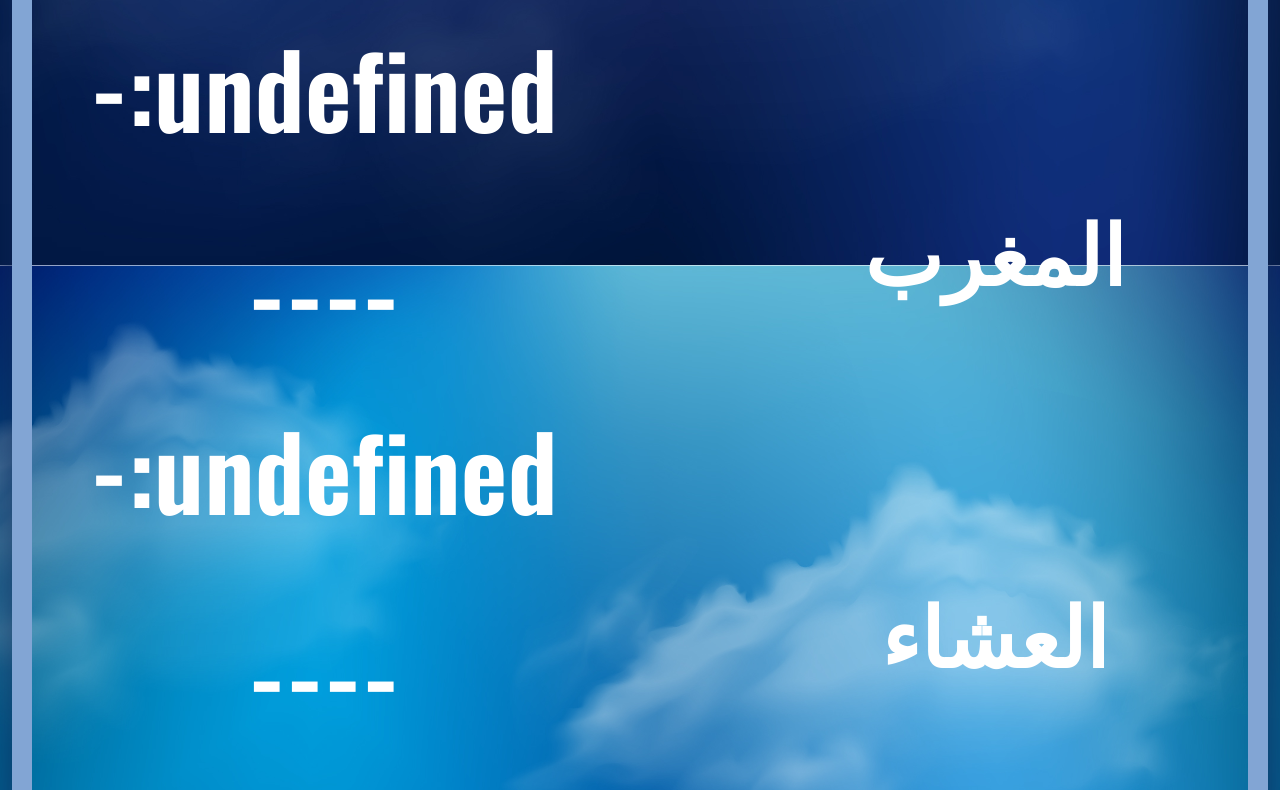
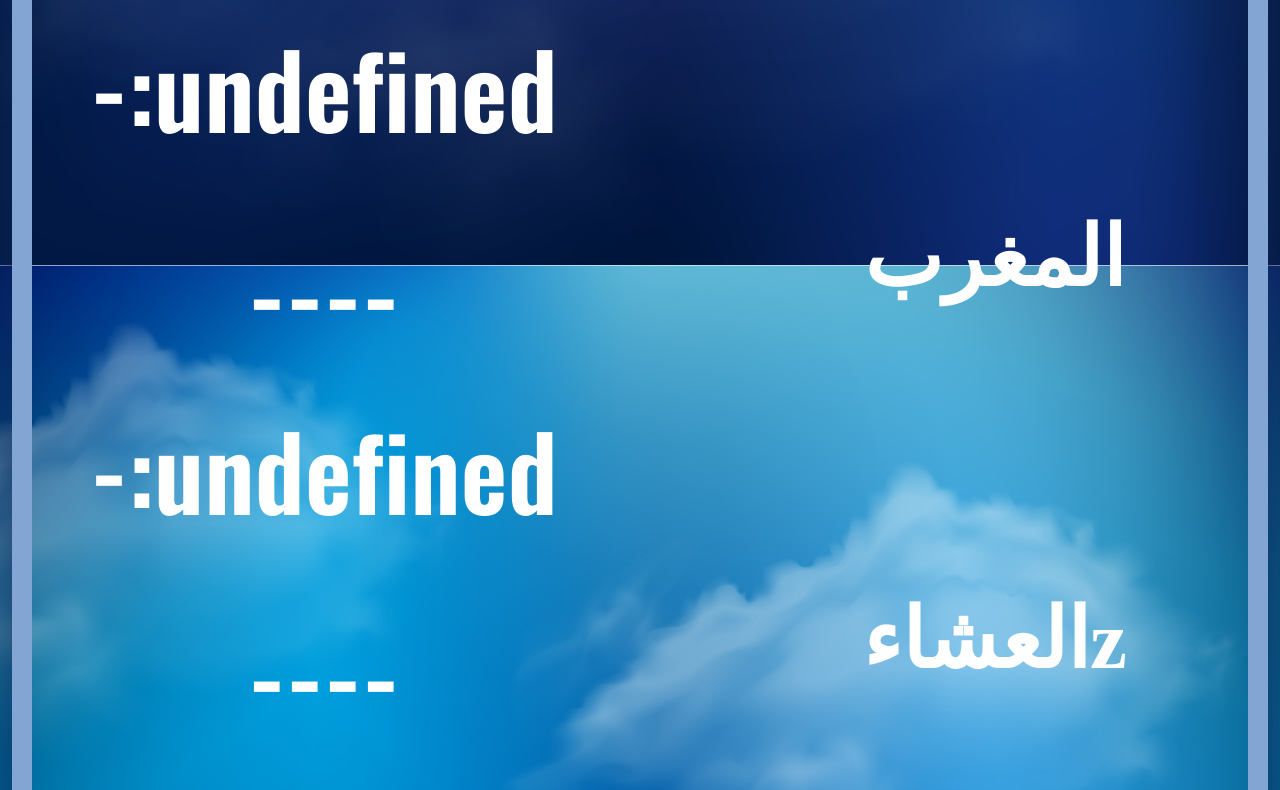
Before and after one commit to hirfan/prayerApp, a plain HTML site: page index.html in a window 1280 px wide. Shown: the part 2010-2800 px from the top of the page. Drawn offline with nearby package versions, Linux system fonts and the light colour scheme; a web font is replaced by a local one.

Commit message:
Update index.html

```diff
--- a/index.html
+++ b/index.html
@@ -114,7 +114,7 @@ var date = new Date();
 	var date = new Date(); // today
 	var times = prayTimes.getTimes(date, [29.5, 47.75],+3);
 	var list = ['Fajr', 'Sunrise', 'Dhuhr', 'Asr', 'Maghrib', 'Isha'];
-	var myname = ['aالفجر', 'الشروق', 'الظهر', 'العصر', 'المغرب', 'العشاء'];
+	var myname = ['الفجر', 'الشروق', 'الظهر', 'العصر', 'المغرب', 'العشاءz'];
 
 	var html = '<table id="timetable">';
 	html += '<tr><th colspan="2">'+ date.toLocaleDateString()+ '</th></tr>';
```
